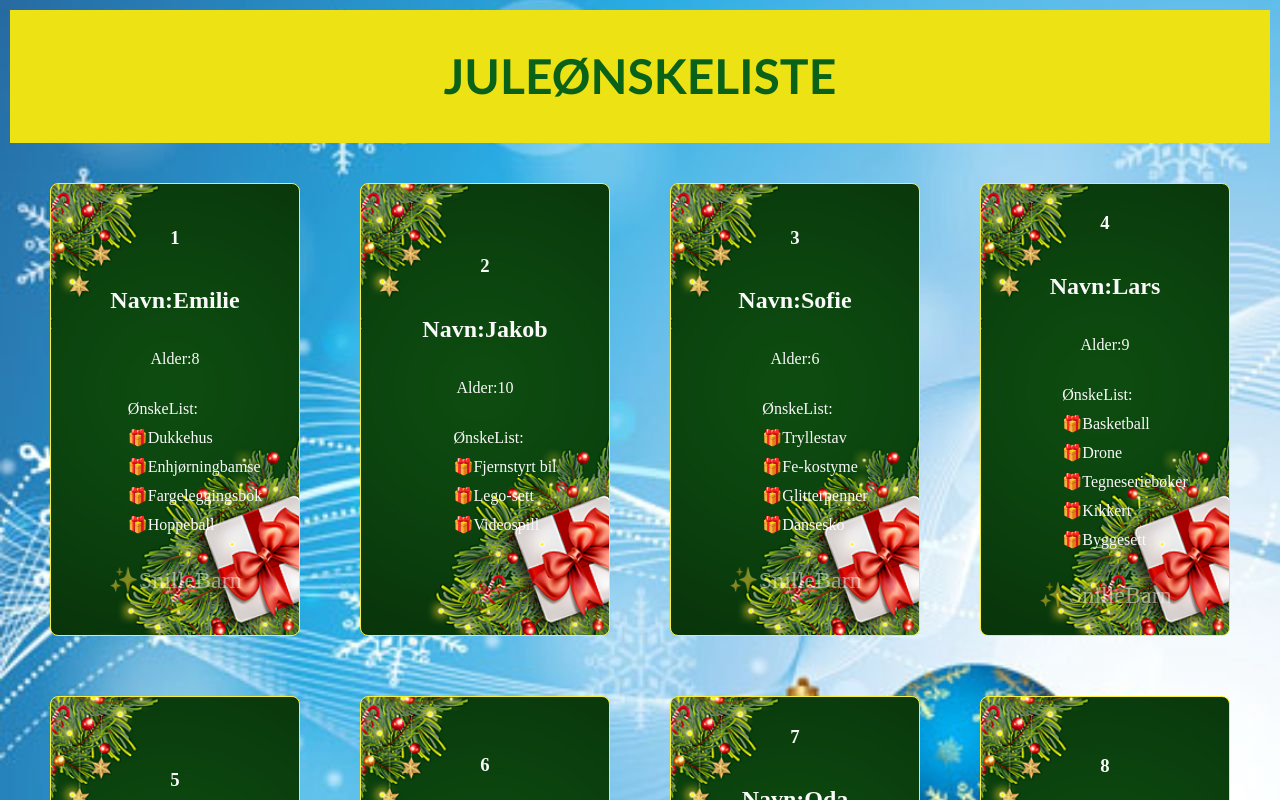
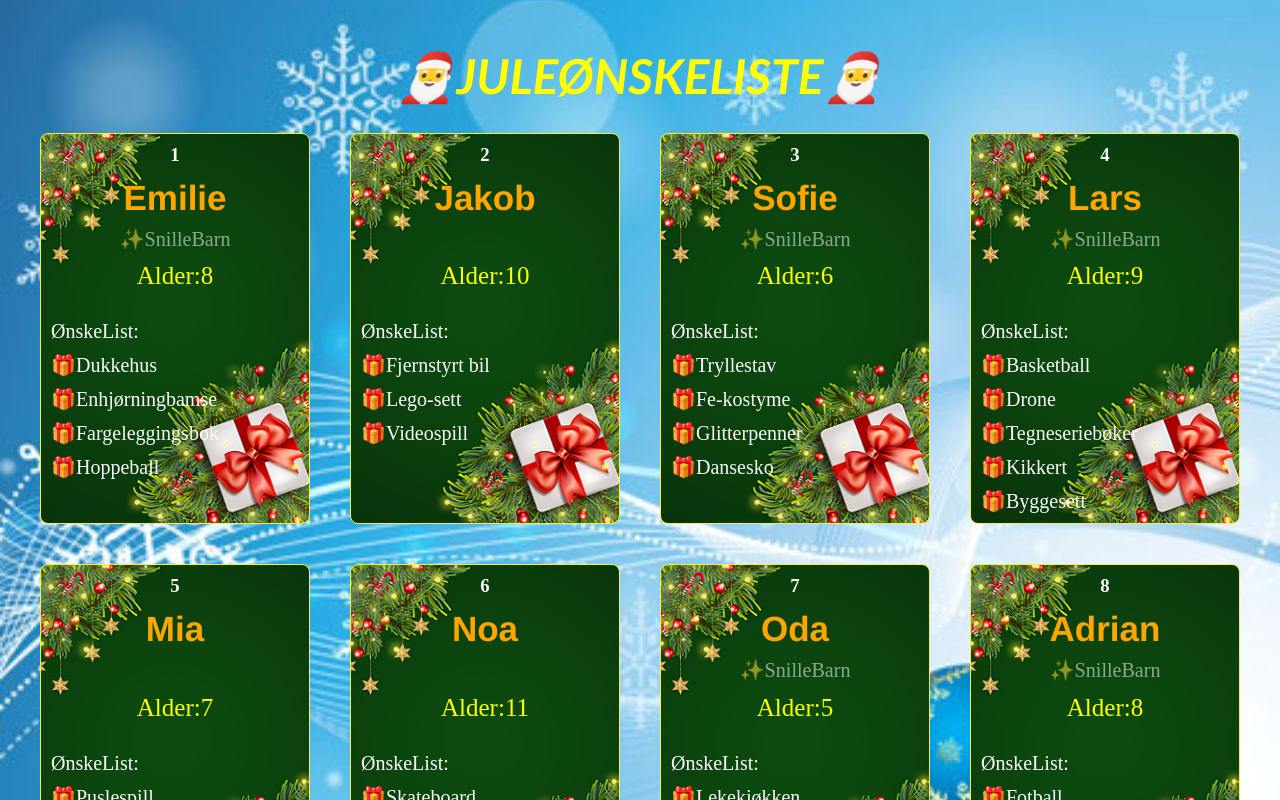
Before and after one commit to AnupamaV8/Julegaveliste, a React (Vite) app: page / in a window 1280 px wide. Shown: the top 800 px of the page. Built offline with nearby package versions, Linux system fonts and the light colour scheme.

Commit message:
final changes

```diff
--- a/src/App.jsx
+++ b/src/App.jsx
@@ -1,6 +1,5 @@
 import Wishlistcard from "./WishlistCard";
 import styled from "styled-components";
-import green from "./assets/green.jpg";
 
 const Main = styled.main`
   padding: 10px;
@@ -8,15 +7,12 @@ const Main = styled.main`
 `;
 const Title = styled.h1`
   font-size: 3rem;
-  padding: 0px;
-  color: #0a6218;
+  padding-top: 40px;
+  color: yellow;
   text-align: center;
+  font-style: italic;
   font-family: "Trebuchet MS", "Lucida Sans Unicode", "Lucida Grande",
     "Lucida Sans", Arial, sans-serif;
-`;
-const Wrapper = styled.section`
-  padding: 0.1px;
-  background: #ede213;
 `;
 
 const Grid = styled.div`
@@ -38,23 +34,6 @@ const Grid = styled.div`
   @media (max-width: 500px) {
     grid-template-columns: 1fr;
   }
-`;
-const Cardinfo = styled.div`
-  padding: 10px;
-  margin: 20px;
-  color: #faf9f9;
-  border: 1px solid #f8ef3d;
-  border-radius: 8px;
-  background-image: url("${green}");
-  background-size: cover;
-  background-position: center;
-  background-repeat: no-repeat;
-  display: flex;
-  flex-direction: column;
-  justify-content: center;
-  align-items: center;
-  max-width: 100%;
-  overflow: hidden;
 `;
 
 function App() {
@@ -267,25 +246,11 @@ function App() {
 
   return (
     <Main>
-      <Wrapper>
-        <Title>JULEØNSKELISTE </Title>
-      </Wrapper>
+      <Title>🎅JULEØNSKELISTE🎅 </Title>
+
       <Grid>
-        {kidsWishlist.map(({ id, name, age, wishlist, naughty }) => {
-          return (
-            <Cardinfo>
-              <Wishlistcard
-                id={id}
-                name={name}
-                age={age}
-                wishlist={wishlist}
-                naughty={naughty}
-              />
-            </Cardinfo>
-          );
-
-          //anther typpe  {productInfo.map((product) => {
-          //return <ProductCard data = {product} />;
+        {kidsWishlist.map((kid) => {
+          return <Wishlistcard key={kid.id} data={kid} />;
         })}
       </Grid>
     </Main>
--- a/src/WishlistCard.jsx
+++ b/src/WishlistCard.jsx
@@ -1,5 +1,6 @@
 import styledelements, { keyframes } from "styled-components";
 import styled from "styled-components";
+import green from "./assets/green.jpg";
 const List = styled.ul`
   list-style-type: none;
   display: flex;
@@ -7,6 +8,7 @@ const List = styled.ul`
   align-items: flex-start;
   gap: 10px;
   word-wrap: break-word;
+  font-size: 20px;
 `;
 const p = styled.p`
   text-decoration: underline;
@@ -21,17 +23,51 @@ const sparkle = keyframes`
 
 const AnimatedStar = styled.span`
   display: inline-block;
-  font-size: 1.5rem;
+  font-size: 1.2rem;
+  /* text-shadow: 0 0 5px #ff5100, 0 0 10px #fff, 0 0 15px #ff5100,
+    0 0 30px #ff5100; */
   animation: ${sparkle} 1.5s ease-in-out infinite;
   word-wrap: break-word;
 `;
+const Details = styled.h2`
+  color: orange;
+  font-family: "Franklin Gothic Medium", "Arial Narrow", Arial, sans-serif;
+  font-weight: bold;
+  align-items: first baseline;
+  font-size: 35px;
+`;
+const A = styled.p`
+  color: yellow;
+  font-size: 25px;
+`;
+const Cardinfo = styled.div`
+  padding: 10px;
+  margin: 10px;
+  gap: 10px;
+  color: #faf9f9;
+  border: 1px solid #f8ef3d;
+  border-radius: 8px;
+  background-image: url("${green}");
+  background-size: cover;
+  background-position: center;
+  background-repeat: no-repeat;
+  display: grid;
+  grid-template-columns: 1fr;
+  grid-template-rows: repeat(3, 0.25fr) 0.5fr 2fr;
+  max-width: 100%;
+  overflow: hidden;
+`;
 
-export default function Card({ id, name, age, wishlist, naughty }) {
+export default function WishlistCard({
+  data: { id, name, age, wishlist, naughty },
+}) {
   return (
     <>
+      <Cardinfo>
         <h3>{id}</h3>
-      <h2>Navn:{name}</h2>
-      <p>Alder:{age}</p>
+        <Details>{name}</Details>
+        <p>{naughty ? "" : <AnimatedStar>✨SnilleBarn</AnimatedStar>}</p>
+        <A>Alder:{age}</A>
 
         <List>
           ØnskeList:
@@ -39,8 +75,7 @@ export default function Card({ id, name, age, wishlist, naughty }) {
             <li>🎁{wish}</li>
           ))}
         </List>
-
-      <p>{naughty ? "" : <AnimatedStar>✨SnilleBarn</AnimatedStar>}</p>
+      </Cardinfo>
     </>
   );
 }
--- a/src/index.css
+++ b/src/index.css
@@ -1,3 +1,8 @@
+* {
+  margin: 0px;
+  padding: 0px;
+  box-sizing: border-box;
+}
 body {
   margin: 0;
   place-items: center;
```
Also changed, not shown: src/assets/blue.jpg (deleted), src/assets/kule.jpg (deleted). Lines whose indentation alone changed are shown as unchanged.
